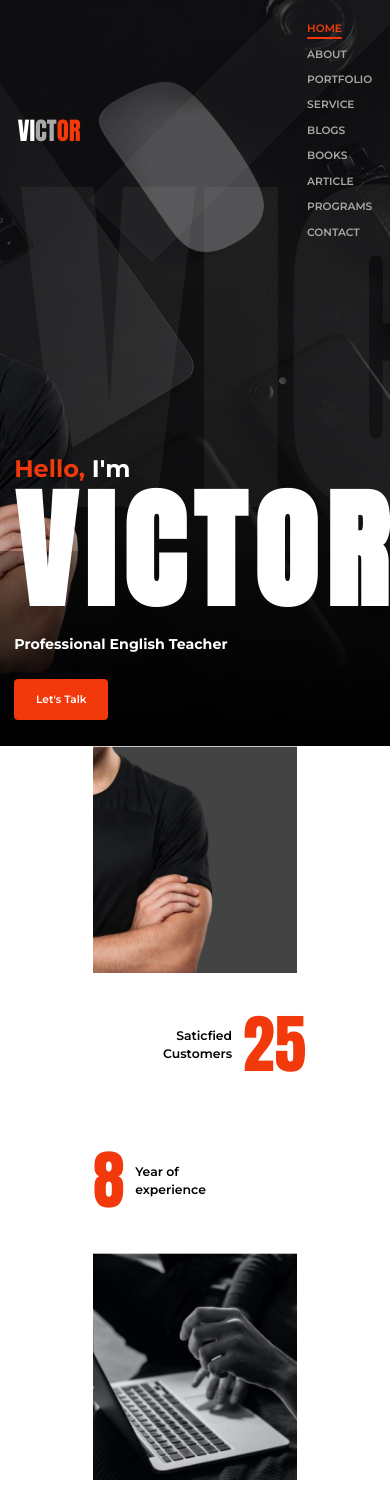
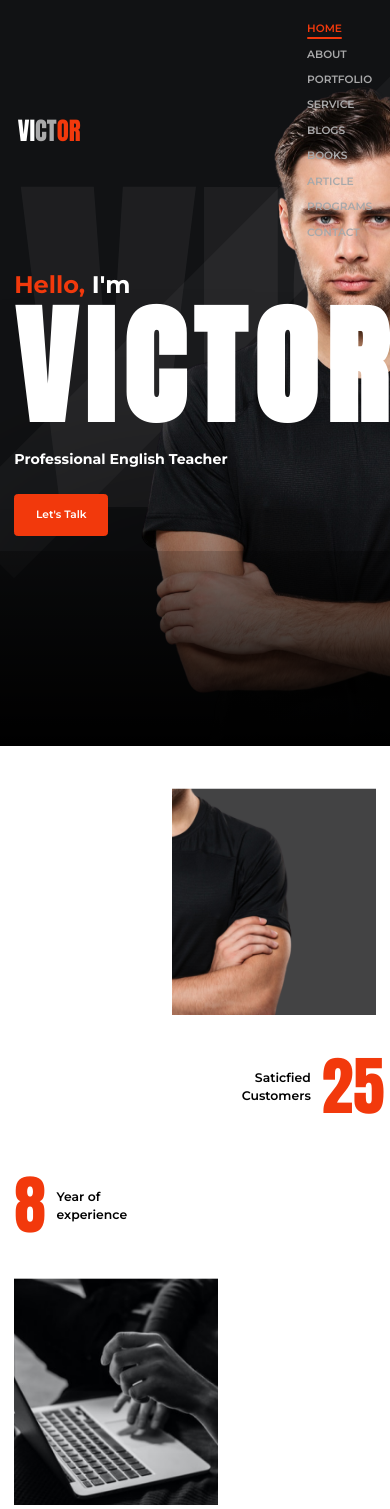
Before and after one commit to Asliddin-Coder/victor.com, a React (Vite) app: page / in a window 390 px wide. Shown: the top 1509 px of the page. Built offline with nearby package versions, Linux system fonts and the light colour scheme.

Commit message:
RWD header

```diff
--- a/src/components/aboutMe/AboutMe.module.scss
+++ b/src/components/aboutMe/AboutMe.module.scss
@@ -145,11 +145,22 @@
         .container{
             flex-direction: column;
             gap: 4rem;
-            padding: 0 1.6rem;
+            padding: 4.7rem 1.6rem;
             .image{
+                position: relative;
                 flex-direction: column;
                 width: 100%;
                 height: auto;
+                padding-bottom: 80rem;
+                .imageOne{
+                    position: absolute;
+                    right: 0;
+                }
+                .imageTwo{
+                    position: absolute;
+                    top: 42.5rem;
+                    left: 0;
+                }
             }
             .titleAndDesc{
                 width: 100%;
--- a/src/components/hero/Hero.jsx
+++ b/src/components/hero/Hero.jsx
@@ -2,11 +2,29 @@ import styles from "./Hero.module.scss"
 import { FaFacebookF, FaInstagram, FaLinkedinIn, FaTelegram } from "react-icons/fa";
 import backImg from "../../assets/images/Image.png";
 import person from "../../assets/images/person.png";
+import { useEffect, useState } from "react";
 const Hero = () => {
+
+  const [isScroll, setIsScroll] = useState(false)
+
+  useEffect(() => {
+    const handleScroll = () => {
+      if (window.scrollY > 50) {
+        setIsScroll(true)
+      } else {
+        setIsScroll(false)
+      }
+
+      window.addEventListener('scroll', handleScroll)
+
+      return () => window.removeEventListener('scroll', handleScroll)
+    }
+  }, [])
+
   return (
     <>
       <div className={styles.hero}>
-        <div className={styles.container}>
+        <div className={styles.container} style={{ paddingTop: isScroll ? "40rem" : "0" }}>
           {/* Hello start */}
           <div className={styles.hello}>
             <span><span id={styles.first}>Hello,</span> I'm</span>
--- a/src/components/hero/Hero.module.scss
+++ b/src/components/hero/Hero.module.scss
@@ -11,7 +11,8 @@
         font-family: $font-secondary;
         font-weight: $font-weight-bold;
         font-size: $heading-24;
-        padding-top: 21.8rem;
+        margin-top: 30.6rem;
+
 
         #backImg {
             position: absolute;
@@ -125,3 +126,29 @@
         }
     }
 }
+
+@media screen and (max-width: 992px) {
+    .hero {
+        .container {
+            width: 100%;
+            height: auto;
+            margin-top: 1rem;
+            #backImg {
+                display: none;
+            }
+
+            #person {
+                right: -19rem;
+                z-index: 11;
+            }
+
+            .lines {
+                .line {
+                    position: absolute;
+                    top: 10rem;
+                    width: 300%;
+                }
+            }
+        }
+    }
+}
```
